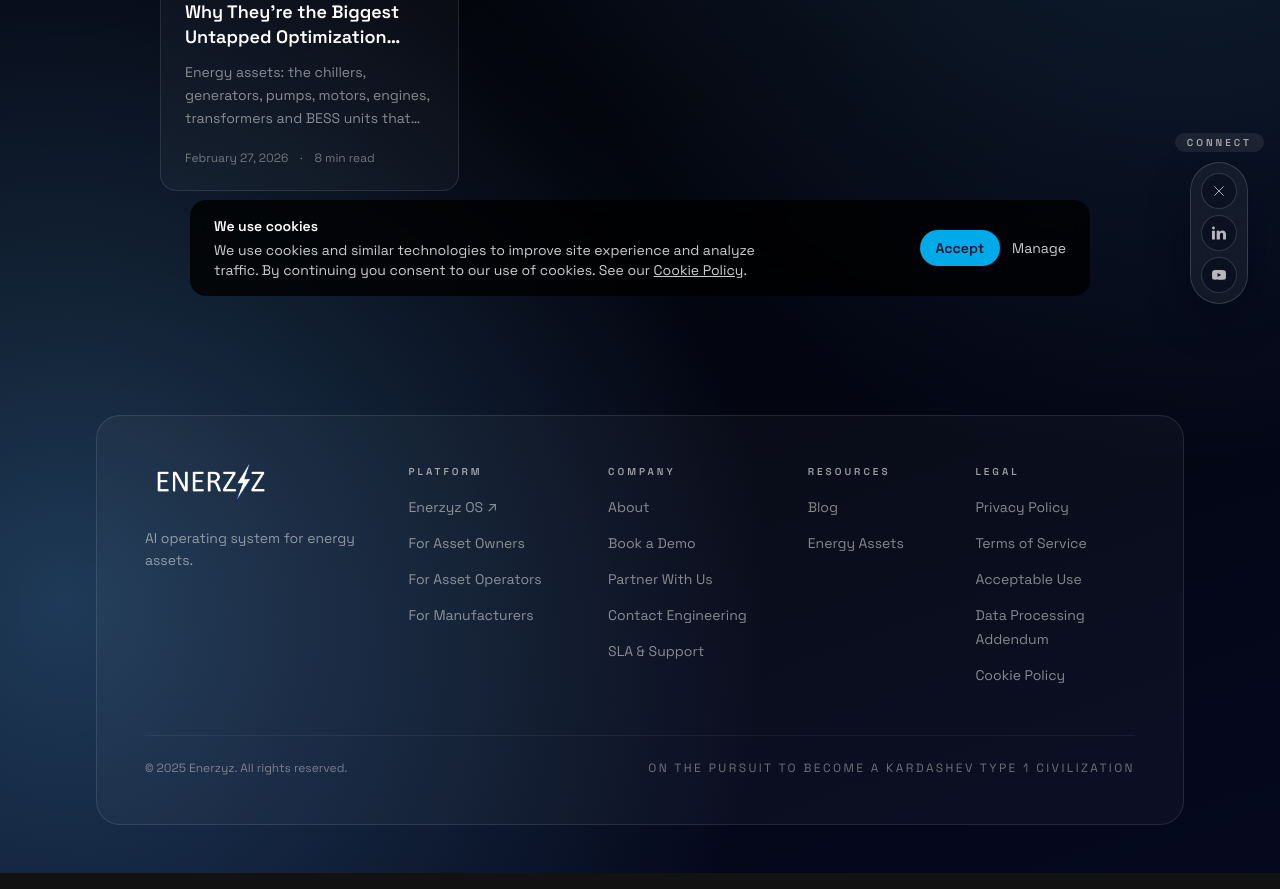
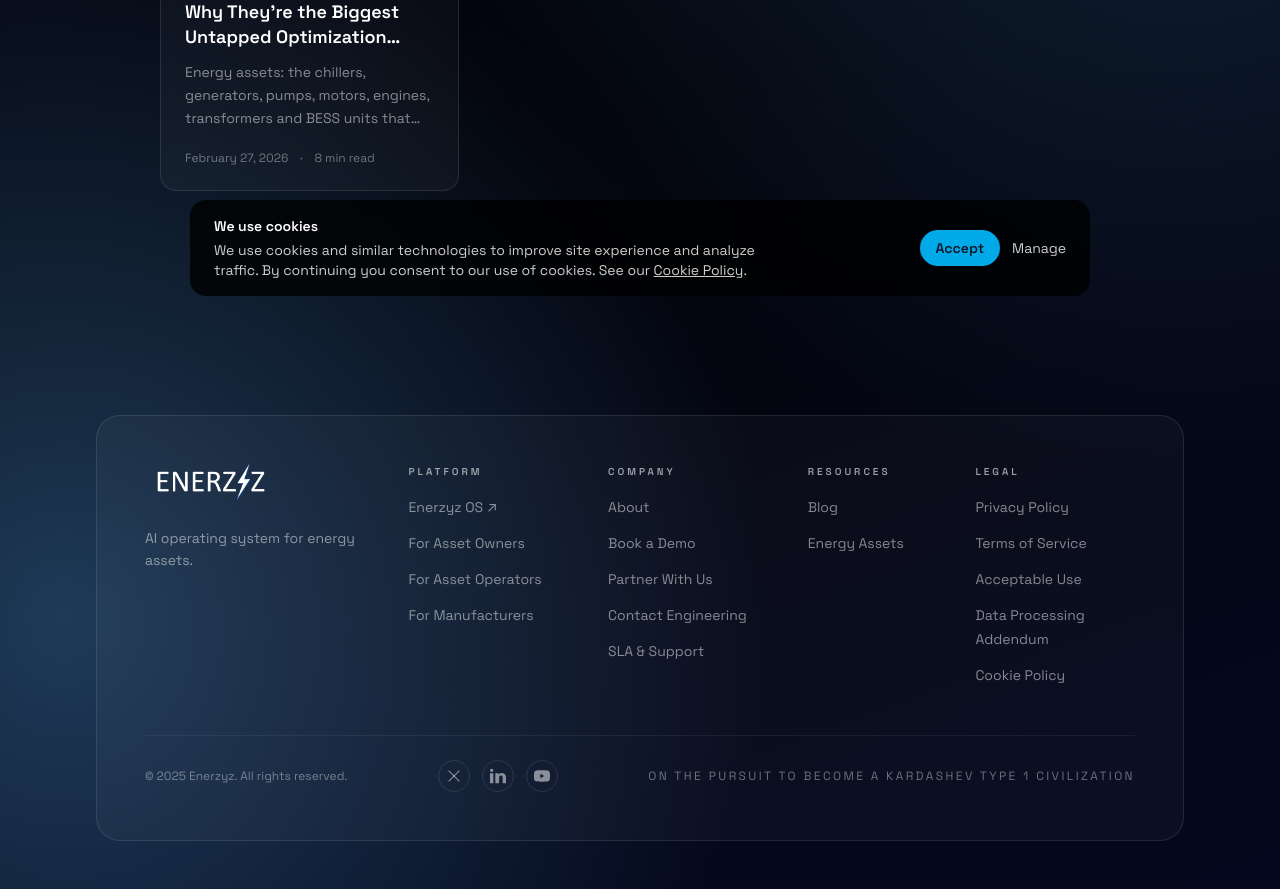
Before and after one commit to enerzyz/enerzyz-web, a Next.js app: page /blog in a window 1280 px wide. Shown: the part 480-1369 px from the top of the page. Built offline with nearby package versions, Linux system fonts and the light colour scheme.

Commit message:
typo solved

```diff
--- a/src/app/layout.tsx
+++ b/src/app/layout.tsx
@@ -1,7 +1,6 @@
 import type { Metadata } from "next";
 import Script from "next/script";
 import { Space_Grotesk, JetBrains_Mono } from "next/font/google";
-import { SocialDock } from "@/components/social-dock";
 import { SiteHeader } from "@/components/site-header";
 import CookieBanner from "@/components/cookie-banner";
 import "./globals.css";
@@ -195,7 +194,6 @@ export default function RootLayout({
         <SiteHeader />
         {children}
         <CookieBanner />
-        <SocialDock />
       </body>
     </html>
   );
--- a/src/components/how-it-works.tsx
+++ b/src/components/how-it-works.tsx
@@ -7,13 +7,13 @@ const steps = [
     number: "01",
     title: "Connect",
     description:
-      "Plug Enerzyz into your existing BMS, SCADA, IoT sensors, and metering infrastructure via BACnet, Modbus, OPC-UA, MQTT, or REST API ensuring no rip-and-replace.",
+      "Plug Enerzyz into your existing BMS, SCADA, PLC, IoT sensors, and metering infrastructure via BACnet, Modbus, OPC-UA, MQTT, or REST API ensuring no rip-and-replace.",
   },
   {
     number: "02",
     title: "Ingest & Learn",
     description:
-      "The OS streams real-time telemetry from asset controllers along with temperatures, pressures, currents, occupancy, weather, tariffs and builds a physics-informed digital twin of your facility within days.",
+      "The OS streams real-time telemetry from asset controllers along with various internal and external parameters such as temperatures, pressures, currents, occupancy, weather, tariffs and builds a physics-informed digital twin of your facility within days.",
   },
   {
     number: "03",
@@ -25,7 +25,7 @@ const steps = [
     number: "04",
     title: "Measure & Report",
     description:
-      "Track energy savings, maintenance cost reduction, carbon offsets, and NOI impact in real-time dashboards. Auto-generate investor-grade ESG and compliance reports.",
+      "Track energy savings, maintenance cost reduction, carbon offsets, and NOI impact in real-time dashboards. Auto-generate investor-grade ESG and compliance reports. Enerzyz follows IFSR S1 and S2 standards.",
   },
 ];
 
@@ -50,7 +50,7 @@ export function HowItWorks() {
           From legacy stack to autonomous facility in weeks
         </h2>
         <p className="mx-auto mt-4 max-w-2xl text-base text-white/60">
-          A four-step deployment that starts delivering savings from day one —
+          A four-step deployment that starts delivering savings from day one with
           no downtime, no disruption.
         </p>
       </div>
--- a/src/components/site-footer.tsx
+++ b/src/components/site-footer.tsx
@@ -1,5 +1,36 @@
 import Image from "next/image";
 import Link from "next/link";
+
+const socials = [
+  {
+    name: "X",
+    href: "https://x.com/enerzyz",
+    icon: (
+      <svg viewBox="0 0 24 24" fill="none" strokeWidth={1.6} stroke="currentColor" className="h-4 w-4">
+        <path d="M4 4l16 16" />
+        <path d="M20 4L4 20" />
+      </svg>
+    ),
+  },
+  {
+    name: "LinkedIn",
+    href: "https://www.linkedin.com/company/enerzyz",
+    icon: (
+      <svg viewBox="0 0 24 24" fill="currentColor" className="h-4 w-4">
+        <path d="M4.98 3.5C4.98 4.88 3.87 6 2.5 6S0 4.88 0 3.5 1.12 1 2.5 1s2.48 1.12 2.48 2.5zM0 8h5v15H0zM8 8h4.8v2.17h.07c.67-1.27 2.32-2.6 4.78-2.6C21.4 7.57 24 10 24 14.42V23H19v-7.5c0-1.79-.03-4.09-2.5-4.09-2.5 0-2.88 1.95-2.88 3.96V23H8z" />
+      </svg>
+    ),
+  },
+  {
+    name: "YouTube",
+    href: "https://www.youtube.com/@Enerzyz",
+    icon: (
+      <svg viewBox="0 0 24 24" fill="currentColor" className="h-4 w-4">
+        <path d="M23.5 6.2a3 3 0 0 0-2.1-2.1C19.6 3.5 12 3.5 12 3.5s-7.6 0-9.4.6a3 3 0 0 0-2.1 2.1C0 8 0 12 0 12s0 4 .5 5.8a3 3 0 0 0 2.1 2.1c1.8.6 9.4.6 9.4.6s7.6 0 9.4-.6a3 3 0 0 0 2.1-2.1c.5-1.8.5-5.8.5-5.8s0-4-.5-5.8zM9.5 15.5v-7l6 3.5-6 3.5z" />
+      </svg>
+    ),
+  },
+];
 
 const productLinks = [
   { label: "Enerzyz OS", href: "https://os.enerzyz.com", external: true },
@@ -154,6 +185,20 @@ export function SiteFooter() {
         <div className="mt-12 border-t border-white/[0.06] pt-6">
           <div className="flex flex-col items-center justify-between gap-4 text-xs text-white/40 md:flex-row">
             <span>© {year} Enerzyz. All rights reserved.</span>
+            <div className="flex items-center gap-3">
+              {socials.map((s) => (
+                <a
+                  key={s.name}
+                  href={s.href}
+                  target="_blank"
+                  rel="noopener noreferrer"
+                  aria-label={s.name}
+                  className="grid h-8 w-8 place-items-center rounded-full border border-white/10 text-white/50 transition hover:border-sky-400/40 hover:text-white"
+                >
+                  {s.icon}
+                </a>
+              ))}
+            </div>
             <span className="text-center uppercase tracking-[0.2em]">
               On the pursuit to become a Kardashev Type 1 Civilization
             </span>
```
Also changed, not shown: src/components/book-demo-form.tsx (+2 -2 lines).
